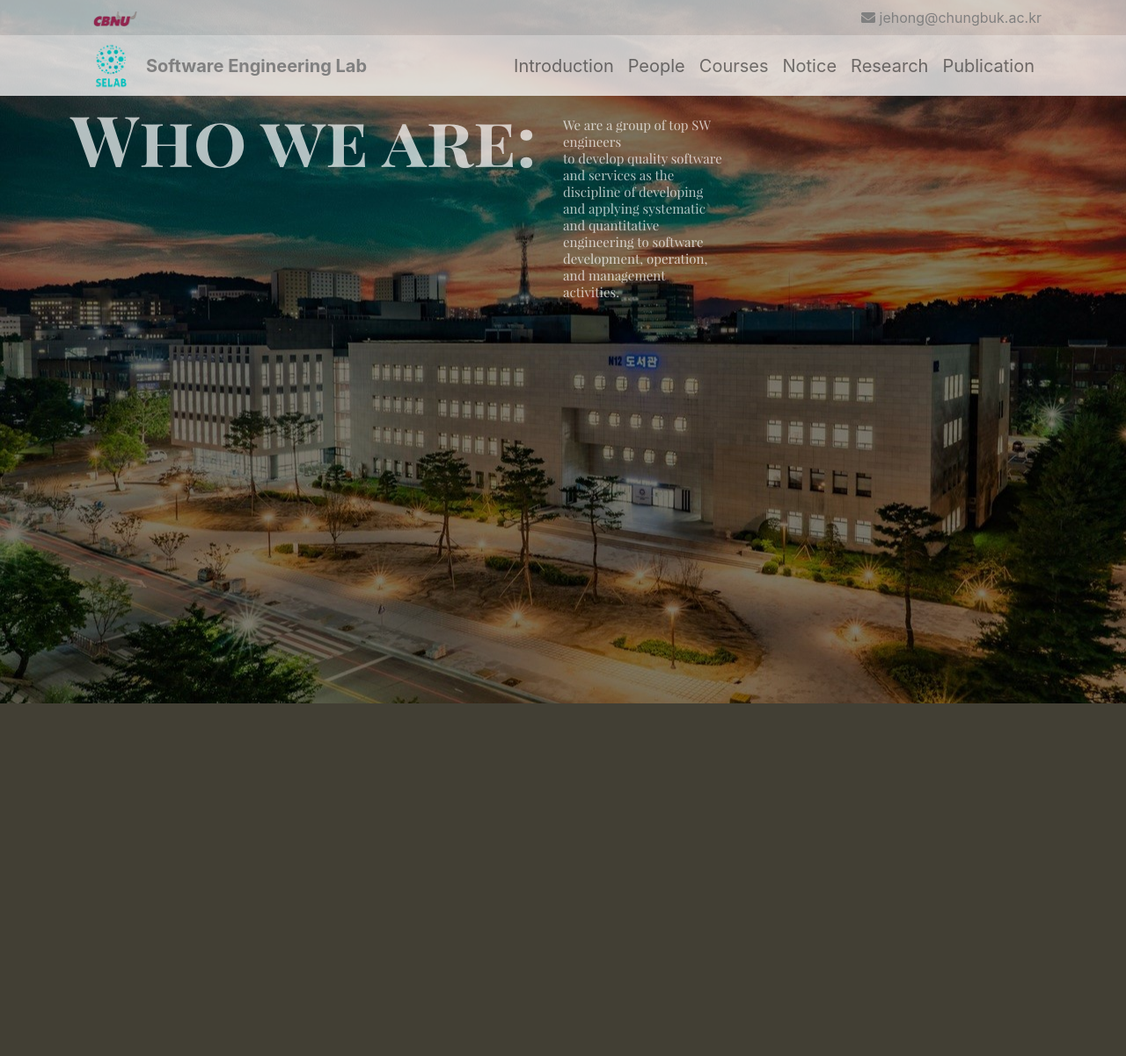
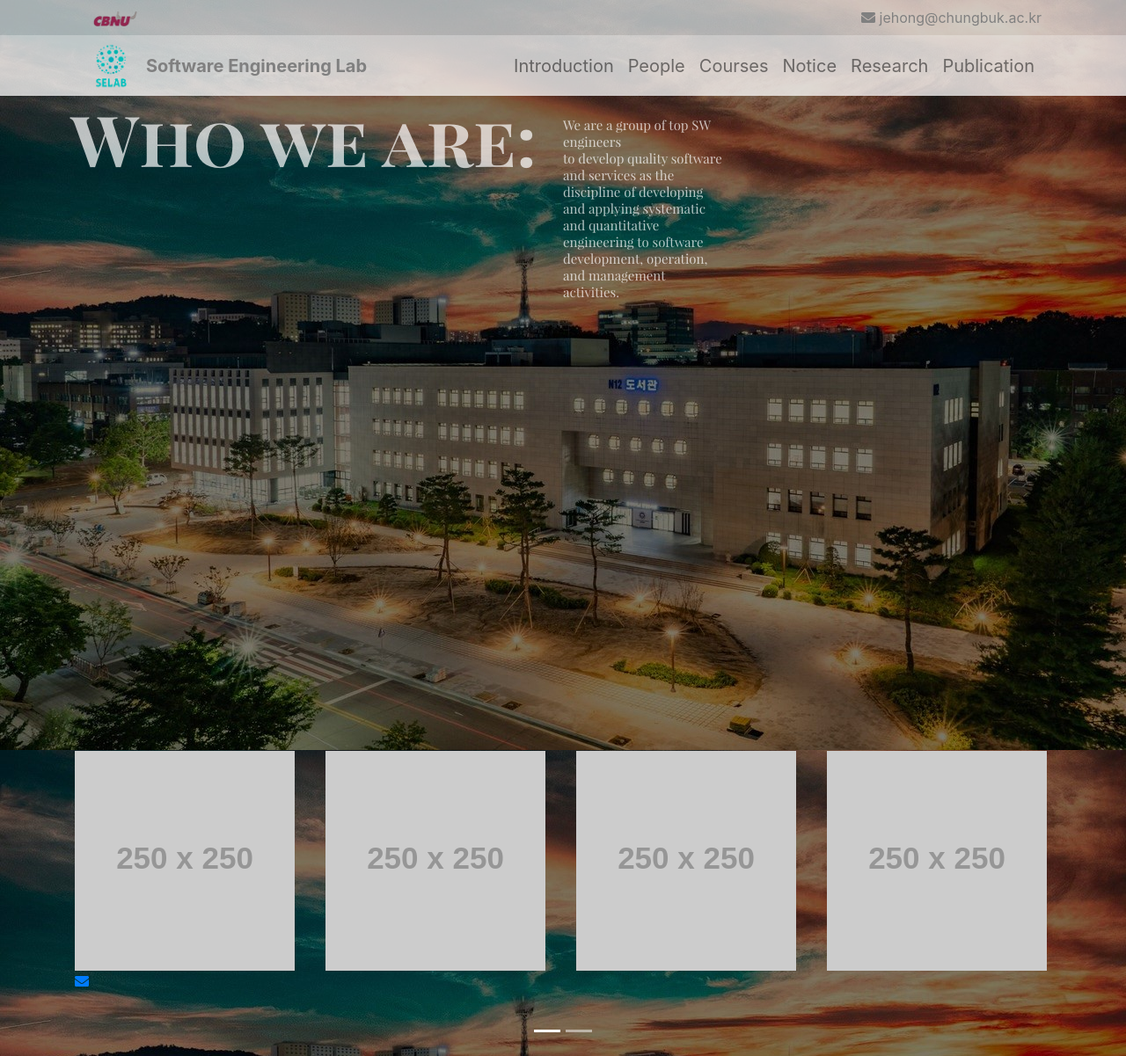
Before and after one commit to dongkakika/selab_web, a Django app: template templates/main/home.html in a window 1280 px wide. Shown: the whole page at 88% size. Before the commit the page ends 800 px from the top, so only its background shows below. Run offline with Django 3.2, Linux system fonts and the light colour scheme; the template is opened without the code that fills it, so the values that code supplies are empty; grey boxes labelled with a size stand in for pictures from a placeholder-image service; some libraries are stand-ins or nearby versions.

Commit message:
Adding carousel now

```diff
--- a/templates/main/home.html
+++ b/templates/main/home.html
@@ -47,20 +47,100 @@
 
     </div>
 
+    <div class="container-fluid"> </div>
+    <br><br><br><br><br><br><br><br><br><br><br><br><br><br><br><br><br><br><br><br><br>
+
+    <div class="container">
+            <div class="row blog">
+                <div class="col-md-12">
+                    <div id="blogCarousel" class="carousel slide" data-ride="carousel">
+
+                        <!-- Carousel items -->
+                        <div class="carousel-inner">
+
+                            <div class="carousel-item active">
+                                <div class="row">
+                                    <div class="col-md-3">
+                                        <a href="#">
+                                            <img src="http://placehold.it/250x250" alt="Image" style="width:250px;">
+                                        </a>
+                                    </div>
+                                    <div class="col-md-3">
+                                        <a href="#">
+                                            <img src="http://placehold.it/250x250" alt="Image" style="width:250px;">
+                                        </a>
+                                    </div>
+                                    <div class="col-md-3">
+                                        <a href="#">
+                                            <img src="http://placehold.it/250x250" alt="Image" style="width:250px;">
+                                        </a>
+                                    </div>
+                                    <div class="col-md-3">
+                                        <a href="#">
+                                            <img src="http://placehold.it/250x250" alt="Image" style="width:250px;">
+                                        </a>
+                                    </div>
+                                </div>
+                                <!--.row-->
+                            </div>
+                            <!--.item-->
+
+                            <div class="carousel-item">
+                                <div class="row">
+                                    <div class="col-md-3">
+                                        <a href="#">
+                                            <img src="http://placehold.it/250x250" alt="Image" style="max-width:100%;">
+                                        </a>
+                                    </div>
+                                    <div class="col-md-3">
+                                        <a href="#">
+                                            <img src="http://placehold.it/250x250" alt="Image" style="max-width:100%;">
+                                        </a>
+                                    </div>
+                                    <div class="col-md-3">
+                                        <a href="#">
+                                            <img src="http://placehold.it/250x250" alt="Image" style="max-width:100%;">
+                                        </a>
+                                    </div>
+                                    <div class="col-md-3">
+                                        <a href="#">
+                                            <img src="http://placehold.it/250x250" alt="Image" style="max-width:100%;">
+                                        </a>
+                                    </div>
+                                </div>
+                                <!--.row-->
+                            </div>
+                            <!--.item-->
+
+                        </div>
+                        <!--.carousel-inner-->
+
+                        <div>
+                            <a class="left carousel-control" href="#blogCarousel" role="button" data-slide="prev">
+                                <span class="fas fa-envelope"></span> <!-- * 여기 이 지점 -->
+                            </a>
+                        </div>
+
+                        <br><br><br>
+                        <ol class="carousel-indicators">
+                            <li data-target="#blogCarousel" data-slide-to="0" class="active"></li>
+                            <li data-target="#blogCarousel" data-slide-to="1"></li>
+                        </ol>
+
+                    </div>
+                    <!--.Carousel-->
+
+                </div>
+            </div>
+    </div>
+
+
     <div class="container-fluid row">
         <div class="col-sm-2"></div>
-        <div class="col-sm-4" style="border-radius:25px;">
-
-
-
-        </div>
-        <div class="col-sm-6 text-center align-self-center">
-
-
-        </div>
+        <div class="col-sm-4" style="border-radius:25px;"></div>
+        <div class="col-sm-6 text-center align-self-center"></div>
         <!-- img src="{% static '../static/images/bigbg.jpg' %}" /-->
     </div>
-
 
     {% endblock %}
 </body>
```
